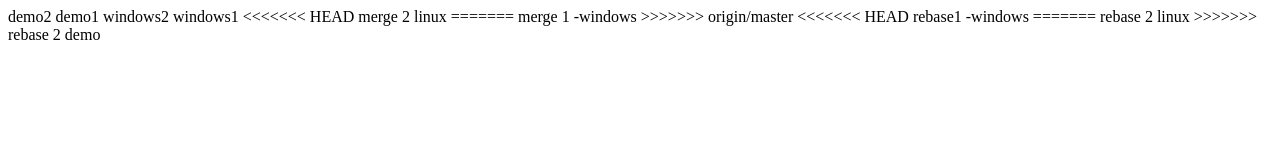
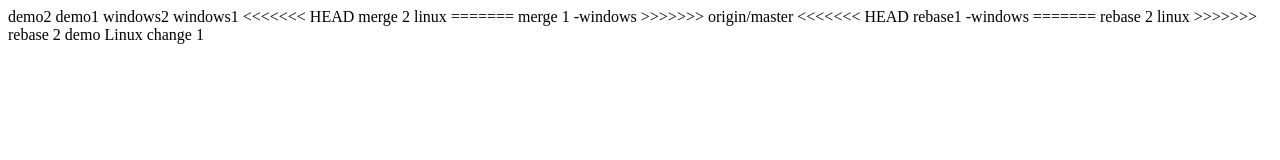
Before and after one commit to zdihua/part4.demo, a plain HTML site: page WebContent/index.html in a window 1280 px wide. Drawn offline with Linux system fonts and the light colour scheme.

Commit message:
linux change 1

```diff
--- a/WebContent/index.html
+++ b/WebContent/index.html
@@ -27,6 +27,7 @@ rebase 2 linux
 <!--Windows user-->
 
 <!--Linux user-->
+Linux change 1
 
 </body>
 </html>
```
